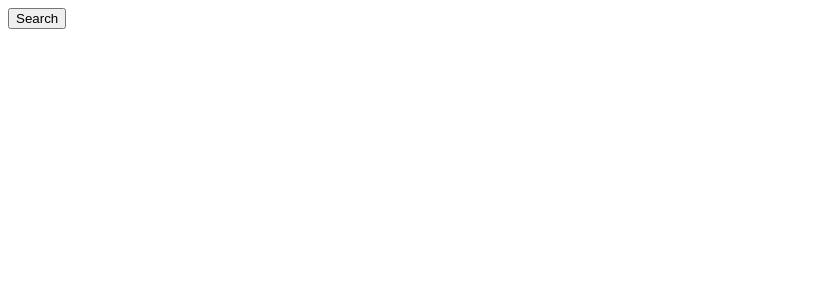
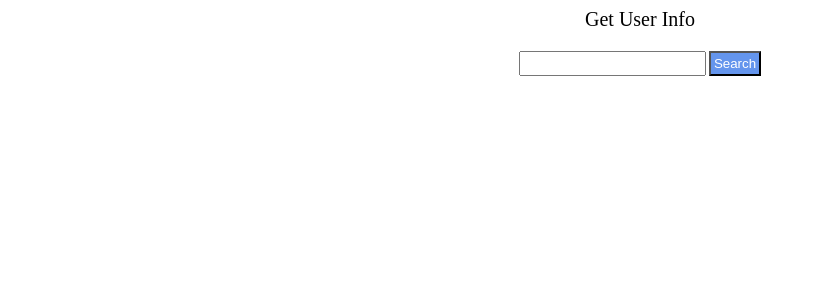
Before and after one commit to jatinmarwah/React_Sample, a React app: page / in a window 1280 px wide. Shown: the top 300 px of the page, without its empty margins (0-816 px from the left). Built offline with nearby package versions, Linux system fonts and the light colour scheme.

Commit message:
Progess #1

```diff
--- a/src/components/App.scss
+++ b/src/components/App.scss
@@ -1,38 +1,25 @@
-.App {
-  text-align: center;
-}
+$base-light: #fff;
 
-.App-logo {
-  height: 40vmin;
-  pointer-events: none;
-}
+@media screen {
+  .container{
+    text-align: center;
+    margin: 0 auto;
+    max-width: 1120px;
+  }
+  header{
+    font-size: 20px;
+    margin-bottom: 20px;
+  }
 
-@media (prefers-reduced-motion: no-preference) {
-  .App-logo {
-    animation: App-logo-spin infinite 20s linear;
+  input{
+    padding: 3px;
+  }
+
+  button{
+    padding: 3px;
+    margin-left: 3px;
+    color: $base-light;
+    background-color: cornflowerblue;
+    cursor: pointer;
   }
 }
-
-.App-header {
-  background-color: #282c34;
-  min-height: 100vh;
-  display: flex;
-  flex-direction: column;
-  align-items: center;
-  justify-content: center;
-  font-size: calc(10px + 2vmin);
-  color: white;
-}
-
-.App-link {
-  color: #61dafb;
-}
-
-@keyframes App-logo-spin {
-  from {
-    transform: rotate(0deg);
-  }
-  to {
-    transform: rotate(360deg);
-  }
-}
--- a/src/components/App.tsx
+++ b/src/components/App.tsx
@@ -1,14 +1,20 @@
 import * as React from "react";
 import { useState } from "react";
 import { Iusers } from './users/';
+import './App.scss';
 
+/**
+ * @author Jatin Marwah
+ * The container is our base component which needs to be wrapped around
+ * <errorBoundaries> <ReactRouter> and Initial State wizard to set base values
+ * @returns base component
+ */
 function App() {
-  const [state, setState] = useState("CLICK ME");
-
   return (
-  <div className="container">
-    <Iusers />
-  </div>
+    <div className="container">
+      <header>Get User Info</header>
+      <Iusers />
+    </div>
   );
 }
 export default App;
--- a/src/components/users/users.component.tsx
+++ b/src/components/users/users.component.tsx
@@ -5,7 +5,10 @@ const Iusers = (props: any): JSX.Element => {
     const [state, setState] = useState("Search");
 
     return (
-        <button onClick={() => setState("Search")}>{state}</button>
+        <div>
+            <input type='text'></input>
+            <button onClick={() => setState("Search")}>{state}</button>
+        </div>
     );
 }
 
--- /dev/null
+++ b/src/constants.ts
@@ -0,0 +1,5 @@
+const gitBaseUrl = "https://api.github.com";
+
+export {
+    gitBaseUrl
+}
```
Also changed, not shown: src/utils.ts (added), 2 other files (tests, documents, lock files or other folders).
